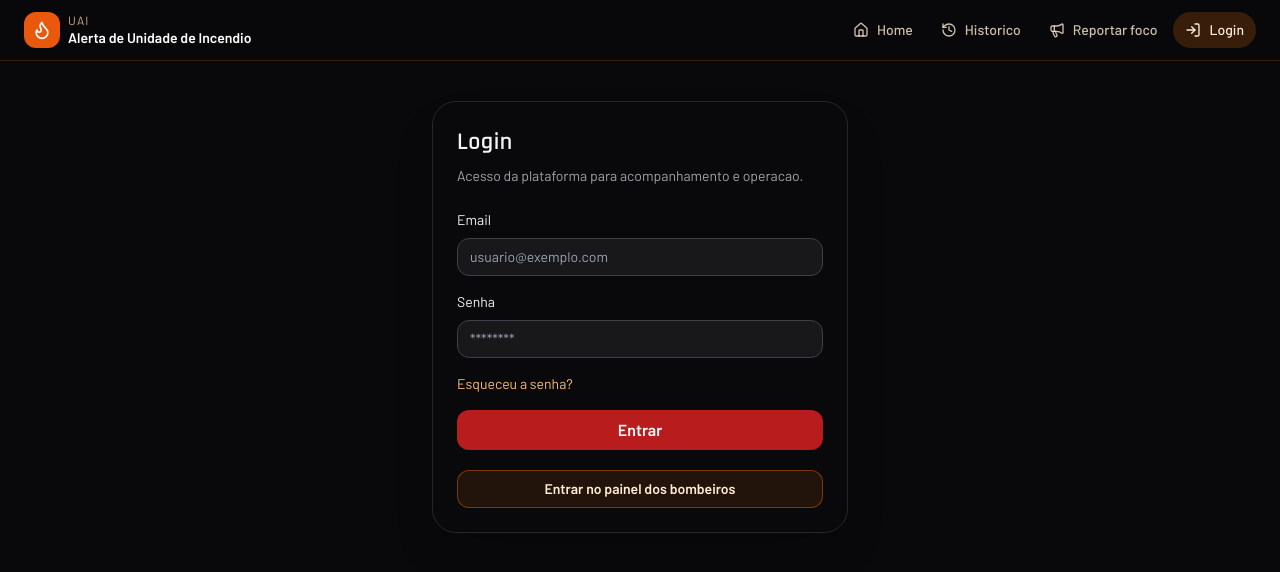
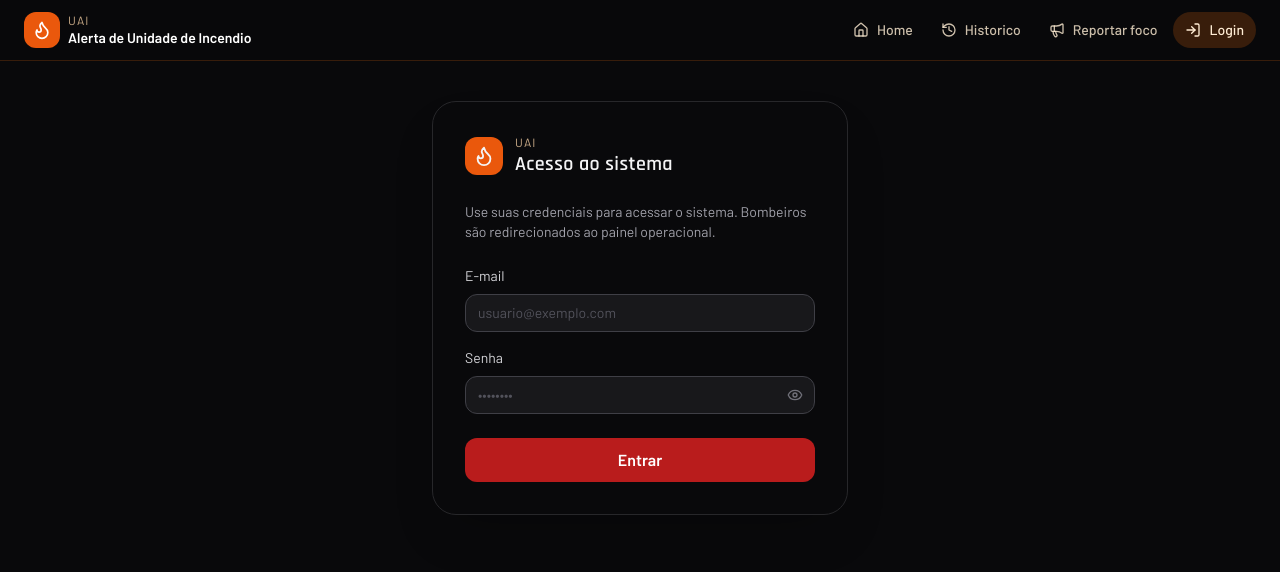
Before and after one commit to zetta-lab-fire-control/fire-control-web, a React (Vite) app: page /login in a window 1280 px wide. Shown: the top 572 px of the page. Built offline with nearby package versions, Linux system fonts and the light colour scheme.

Commit message:
feat(login): implementar fluxo unificado com redirecionamento por perfil

```diff
--- a/src/pages/LoginPage.jsx
+++ b/src/pages/LoginPage.jsx
@@ -1,38 +1,162 @@
-import { Link } from 'react-router-dom'
+/**
+ * LoginPage — Tela de Login Unificada
+ *
+ * Funcionalidades (Épico EXTRA — Login redefinido):
+ *  - Tela única para todos os tipos de usuário
+ *  - Validação de campos obrigatórios antes do envio
+ *  - Autenticação via POST /api/auth/login
+ *  - Redirecionamento por perfil:
+ *      • firefighter / admin → /painel (Painel dos Bombeiros)
+ *      • user               → /reportar (Reportar Foco)
+ *  - Mensagem de erro para credenciais inválidas
+ *  - Responsivo
+ *
+ * TODO (integração pendente com backend):
+ *   O endpoint POST /api/auth/login atualmente retorna `true` hardcoded.
+ *   Quando o backend implementar JWT e roles, remover o mock de role abaixo
+ *   e usar o valor retornado diretamente em `result.role`.
+ */
+
+import { useState } from 'react'
+import { useNavigate } from 'react-router-dom'
+import { Eye, EyeOff, Flame, Loader2 } from 'lucide-react'
+import { useAuth } from '../hooks/useAuth.js'
 
 export default function LoginPage() {
+  const navigate = useNavigate()
+  const { login } = useAuth()
+
+  const [email, setEmail] = useState('')
+  const [password, setPassword] = useState('')
+  const [showPassword, setShowPassword] = useState(false)
+  const [loading, setLoading] = useState(false)
+  const [error, setError] = useState(null)
+
+  // ------------------------------------------------------------
+  // Submit
+  // ------------------------------------------------------------
+
+  const handleSubmit = async (e) => {
+    e.preventDefault()
+    setError(null)
+
+    // Validação básica no frontend
+    if (!email.trim() || !password.trim()) {
+      setError('Por favor, preencha todos os campos.')
+      return
+    }
+
+    setLoading(true)
+
+    try {
+      const userData = await login(email, password)
+
+      /*
+       * TODO (integração pendente): quando o backend retornar o role real via JWT,
+       * o campo `userData.role` conterá 'firefighter', 'admin' ou 'user'.
+       * Por enquanto, simulamos como 'user' para não travar o fluxo.
+       */
+      const isFirefighter = userData.role === 'firefighter' || userData.role === 'admin'
+      navigate(isFirefighter ? '/painel' : '/reportar', { replace: true })
+    } catch (err) {
+      // Exibe mensagem de erro sem expor detalhes técnicos ao usuário
+      setError('Credenciais inválidas. Verifique seu e-mail e senha.')
+    } finally {
+      setLoading(false)
+    }
+  }
+
+  // ------------------------------------------------------------
+  // Render
+  // ------------------------------------------------------------
+
   return (
     <main className="mx-auto flex w-full max-w-md px-4 py-10">
-      <section className="w-full rounded-3xl border border-zinc-800 bg-zinc-950 p-6 text-zinc-100 shadow-2xl shadow-black/20">
-        <h1 className="text-2xl font-semibold">Login</h1>
-        <p className="mt-2 text-sm text-zinc-400">Acesso da plataforma para acompanhamento e operacao.</p>
+      <section className="w-full rounded-3xl border border-zinc-800 bg-zinc-950 p-8 text-zinc-100 shadow-2xl shadow-black/20">
+        {/* Logo e título */}
+        <div className="mb-6 flex items-center gap-3">
+          <span className="rounded-xl bg-orange-600 p-2">
+            <Flame size={22} />
+          </span>
+          <div>
+            <p className="text-xs uppercase tracking-widest text-orange-200/80">UAI</p>
+            <h1 className="text-xl font-semibold">Acesso ao sistema</h1>
+          </div>
+        </div>
 
-        <form className="mt-6 grid gap-4">
+        <p className="mb-6 text-sm text-zinc-400">
+          Use suas credenciais para acessar o sistema. Bombeiros são redirecionados ao painel
+          operacional.
+        </p>
+
+        {/* Formulário */}
+        <form onSubmit={handleSubmit} className="grid gap-4" noValidate>
+          {/* Email */}
           <label className="grid gap-2 text-sm">
-            Email
-            <input type="email" className="rounded-xl border border-zinc-700 bg-zinc-900 px-3 py-2" placeholder="usuario@exemplo.com" />
+            <span className="text-zinc-300">E-mail</span>
+            <input
+              id="login-email"
+              type="email"
+              value={email}
+              onChange={(e) => setEmail(e.target.value)}
+              className="rounded-xl border border-zinc-700 bg-zinc-900 px-3 py-2 placeholder-zinc-600 focus:border-orange-500 focus:outline-none"
+              placeholder="usuario@exemplo.com"
+              autoComplete="email"
+              required
+            />
           </label>
 
+          {/* Senha */}
           <label className="grid gap-2 text-sm">
-            Senha
-            <input type="password" className="rounded-xl border border-zinc-700 bg-zinc-900 px-3 py-2" placeholder="********" />
+            <span className="text-zinc-300">Senha</span>
+            <div className="relative">
+              <input
+                id="login-senha"
+                type={showPassword ? 'text' : 'password'}
+                value={password}
+                onChange={(e) => setPassword(e.target.value)}
+                className="w-full rounded-xl border border-zinc-700 bg-zinc-900 px-3 py-2 pr-10 placeholder-zinc-600 focus:border-orange-500 focus:outline-none"
+                placeholder="••••••••"
+                autoComplete="current-password"
+                required
+              />
+              <button
+                type="button"
+                onClick={() => setShowPassword((v) => !v)}
+                className="absolute right-3 top-1/2 -translate-y-1/2 text-zinc-500 hover:text-zinc-300"
+                aria-label={showPassword ? 'Ocultar senha' : 'Mostrar senha'}
+              >
+                {showPassword ? <EyeOff size={16} /> : <Eye size={16} />}
+              </button>
+            </div>
           </label>
 
-          <button type="button" className="w-fit text-sm text-orange-300 hover:text-orange-200">
-            Esqueceu a senha?
-          </button>
+          {/* Mensagem de erro */}
+          {error && (
+            <div
+              role="alert"
+              className="rounded-xl border border-red-700/40 bg-red-500/10 px-3 py-2 text-sm text-red-300"
+            >
+              {error}
+            </div>
+          )}
 
-          <button type="button" className="rounded-xl bg-red-700 px-4 py-2 font-semibold text-white hover:bg-red-600">
-            Entrar
+          {/* Botão de entrar */}
+          <button
+            id="btn-login"
+            type="submit"
+            disabled={loading}
+            className="mt-2 flex items-center justify-center gap-2 rounded-xl bg-red-700 px-4 py-2.5 font-semibold text-white hover:bg-red-600 disabled:cursor-not-allowed disabled:opacity-60"
+          >
+            {loading ? (
+              <>
+                <Loader2 size={16} className="animate-spin" /> Entrando...
+              </>
+            ) : (
+              'Entrar'
+            )}
           </button>
         </form>
-
-        <Link
-          to="/painel"
-          className="mt-5 inline-flex w-full items-center justify-center rounded-xl border border-orange-500/40 bg-orange-500/10 px-4 py-2 text-sm font-semibold text-orange-100 hover:bg-orange-500/20"
-        >
-          Entrar no painel dos bombeiros
-        </Link>
       </section>
     </main>
   )
```
